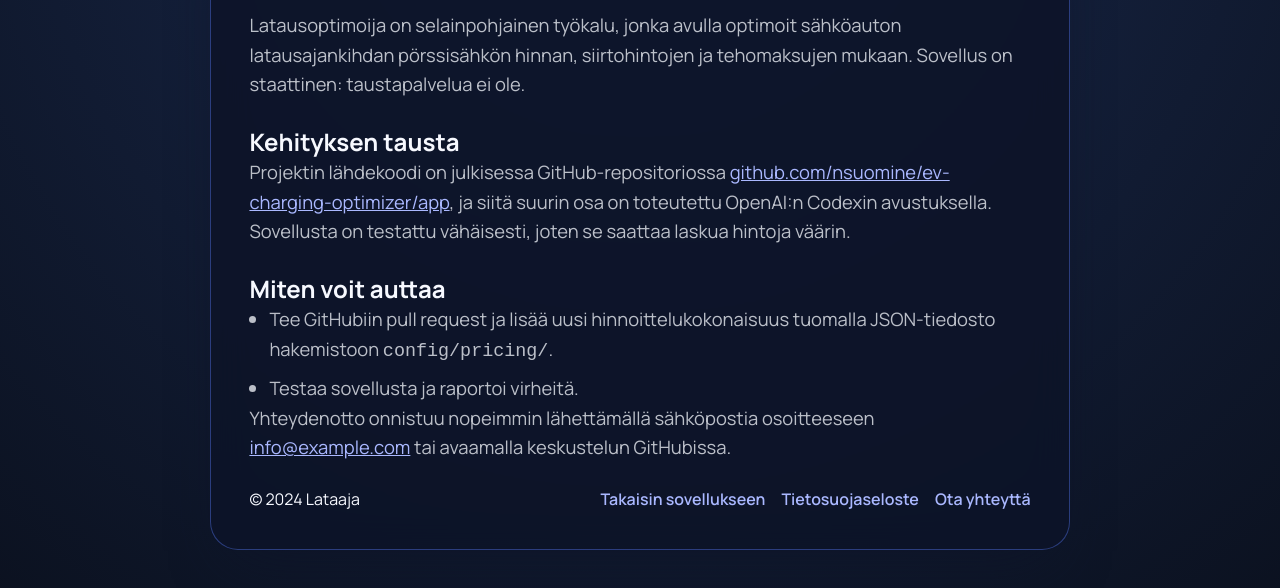
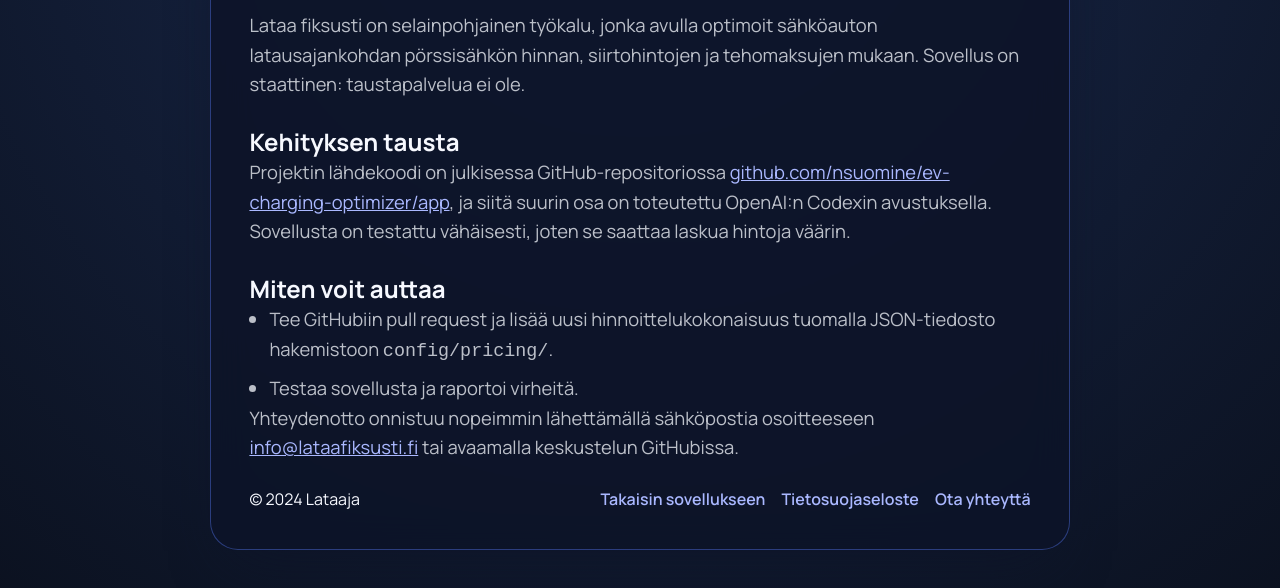
Before and after one commit to nsuomine/ev-energy-optimizer-app, a plain HTML site: page about.html in a window 1280 px wide. Shown: the part 174-762 px from the top of the page. Drawn offline with Linux system fonts and the light colour scheme.

Commit message:
branding

```diff
--- a/about.html
+++ b/about.html
@@ -85,8 +85,8 @@
       <header>
         <h1>Tietoa sovelluksesta</h1>
         <p>
-          Latausoptimoija on selainpohjainen työkalu, jonka avulla optimoit sähköauton
-          latausajankihdan pörssisähkön hinnan, siirtohintojen ja tehomaksujen mukaan.
+          Lataa fiksusti on selainpohjainen työkalu, jonka avulla optimoit sähköauton
+          latausajankohdan pörssisähkön hinnan, siirtohintojen ja tehomaksujen mukaan.
           Sovellus on staattinen: taustapalvelua ei ole.
         </p>
       </header>
@@ -113,7 +113,7 @@
         </ul>
         <p>
           Yhteydenotto onnistuu nopeimmin lähettämällä sähköpostia osoitteeseen
-          <a href="mailto:info@example.com">info@example.com</a> tai avaamalla
+          <a href="mailto:info@lataafiksusti.fi">info@lataafiksusti.fi</a> tai avaamalla
           keskustelun GitHubissa.
         </p>
       </section>
@@ -123,7 +123,7 @@
         <nav>
           <a href="index.html">Takaisin sovellukseen</a>
           <a href="privacy.html">Tietosuojaseloste</a>
-          <a href="mailto:info@example.com">Ota yhteyttä</a>
+          <a href="mailto:info@lataafiksusti.fi">Ota yhteyttä</a>
         </nav>
       </footer>
     </main>
```
Also changed, not shown: index.html (+1 -1 lines), privacy.html (+2 -2 lines).
